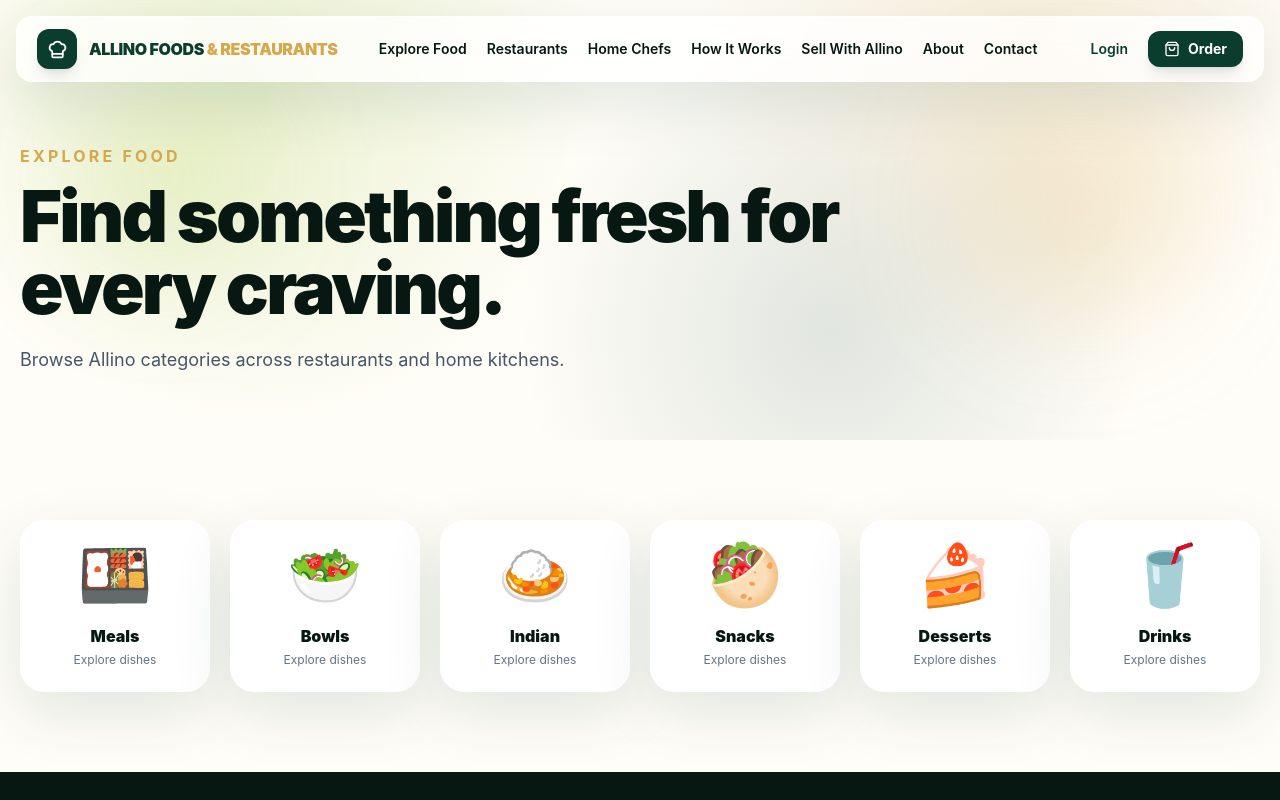
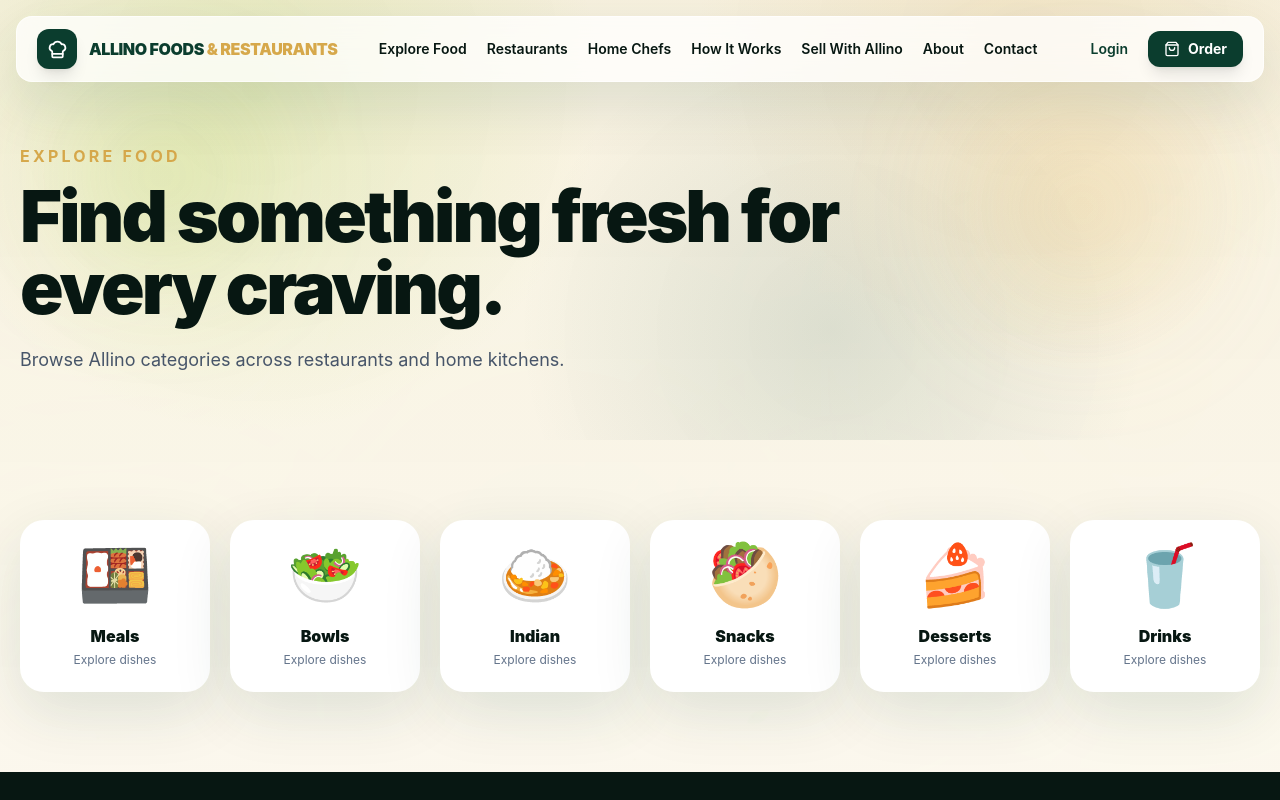
Before and after one commit to savrdhtechnology-cloud/Allinofoods, a Next.js app: page /menu in a window 1280 px wide. Shown: the top 800 px of the page. Built offline with nearby package versions, Linux system fonts and the light colour scheme.

Commit message:
feat: let living background show across public pages

```diff
--- a/components/page-shell.tsx
+++ b/components/page-shell.tsx
@@ -5,7 +5,7 @@ import SiteFooter from "@/components/site-footer";
 import {FloatingOrb} from "@/components/motion-ui";
 
 export default function PageShell({eyebrow,title,description,children}:{eyebrow:string;title:string;description:string;children:React.ReactNode}){
- return <main className="min-h-screen bg-[#fffdf8] text-allino-ink"><SiteHeader/>
+ return <main className="min-h-screen allino-surface-light text-allino-ink"><SiteHeader/>
   <section className="mesh relative overflow-hidden px-5 pb-16 pt-36">
     <FloatingOrb className="absolute left-[5%] top-20 h-40 w-40 rounded-full bg-allino-lime/20 blur-3xl"/>
     <FloatingOrb delay={2} className="absolute right-[8%] top-24 h-52 w-52 rounded-full bg-allino-gold/20 blur-3xl"/>
```
